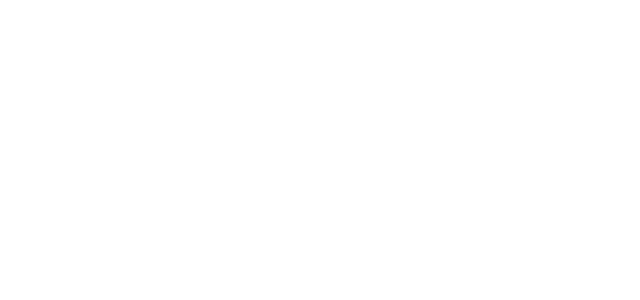
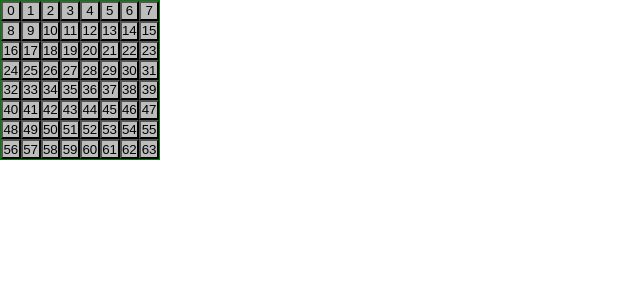
Before and after one commit to min9120/minesweeper-game, a React (Create React App) app: page / in a window 1280 px wide. Shown: the top 300 px of the page, without its empty margins (0-640 px from the left). Built offline with nearby package versions, Linux system fonts and the light colour scheme.

Commit message:
[feat]지뢰찾기 보드 UI 만들기 및 global style 적용

```diff
--- a/package.json
+++ b/package.json
@@ -16,6 +16,7 @@
     "react": "^18.0.0",
     "react-dom": "^18.0.0",
     "react-scripts": "5.0.1",
+    "styled-components": "^5.3.5",
     "typescript": "^4.4.2",
     "web-vitals": "^2.1.0"
   },
@@ -46,6 +47,7 @@
   "devDependencies": {
     "@babel/plugin-proposal-class-properties": "^7.16.7",
     "@babel/plugin-proposal-decorators": "^7.17.9",
+    "@types/styled-components": "^5.1.25",
     "core-decorators": "^0.20.0",
     "customize-cra": "^1.0.0",
     "prettier": "2.6.2",
--- a/src/App.css
+++ /dev/null
@@ -1,38 +0,0 @@
-.App {
-  text-align: center;
-}
-
-.App-logo {
-  height: 40vmin;
-  pointer-events: none;
-}
-
-@media (prefers-reduced-motion: no-preference) {
-  .App-logo {
-    animation: App-logo-spin infinite 20s linear;
-  }
-}
-
-.App-header {
-  background-color: #282c34;
-  min-height: 100vh;
-  display: flex;
-  flex-direction: column;
-  align-items: center;
-  justify-content: center;
-  font-size: calc(10px + 2vmin);
-  color: white;
-}
-
-.App-link {
-  color: #61dafb;
-}
-
-@keyframes App-logo-spin {
-  from {
-    transform: rotate(0deg);
-  }
-  to {
-    transform: rotate(360deg);
-  }
-}
--- a/src/App.tsx
+++ b/src/App.tsx
@@ -1,8 +1,14 @@
 import React from 'react';
-import './App.css';
+import MainPage from './pages';
+import { GlobalStyles } from './styles/global';
 
 function App() {
-  return <div className="App"></div>;
+  return (
+    <div className="App">
+      <GlobalStyles />
+      <MainPage />
+    </div>
+  );
 }
 
 export default App;
--- /dev/null
+++ b/src/components/board.tsx
@@ -0,0 +1,30 @@
+import styled from 'styled-components';
+
+function Board() {
+  let mineMap = [];
+  for (let i = 0; i < 64; i++) {
+    mineMap.push(`${i}`);
+  }
+  return (
+    <Wrapper>
+      {mineMap.map((el, index) => {
+        return <Cell key={`${index}-${el}`}>{el}</Cell>;
+      })}
+    </Wrapper>
+  );
+}
+export default Board;
+
+const Wrapper = styled.div`
+  display: grid;
+  grid-template-columns: repeat(8, 1fr);
+  grid-template-rows: repeat(8, 1fr);
+  width: 160px;
+  height: 160px;
+  border: solid 1px green;
+`;
+const Cell = styled.button`
+  width: 100%;
+  height: 100%;
+  background-color: #bdbdbd;
+`;
--- /dev/null
+++ b/src/pages/index.tsx
@@ -0,0 +1,7 @@
+import Board from '../components/board';
+
+function MainPage() {
+  return <Board></Board>;
+}
+
+export default MainPage;
--- /dev/null
+++ b/src/styles/global.ts
@@ -0,0 +1,14 @@
+import { createGlobalStyle } from 'styled-components';
+
+export const GlobalStyles = createGlobalStyle`
+    *{
+        margin:0;
+        padding:0;
+        outline:0;
+        box-sizing:border-box;
+
+    }
+    #root{
+        margin:0 auto;
+    }
+`;
```
Also changed, not shown: src/index.tsx (+6 -8 lines), 1 other file (tests, documents, lock files or other folders).
